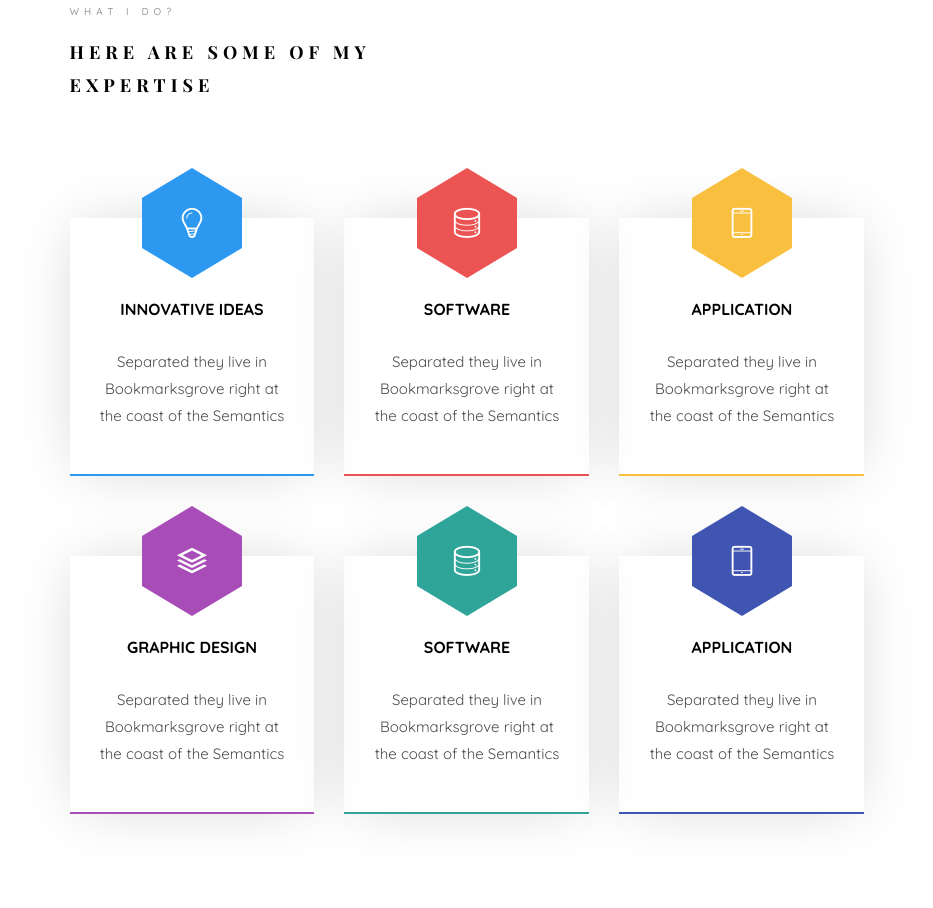
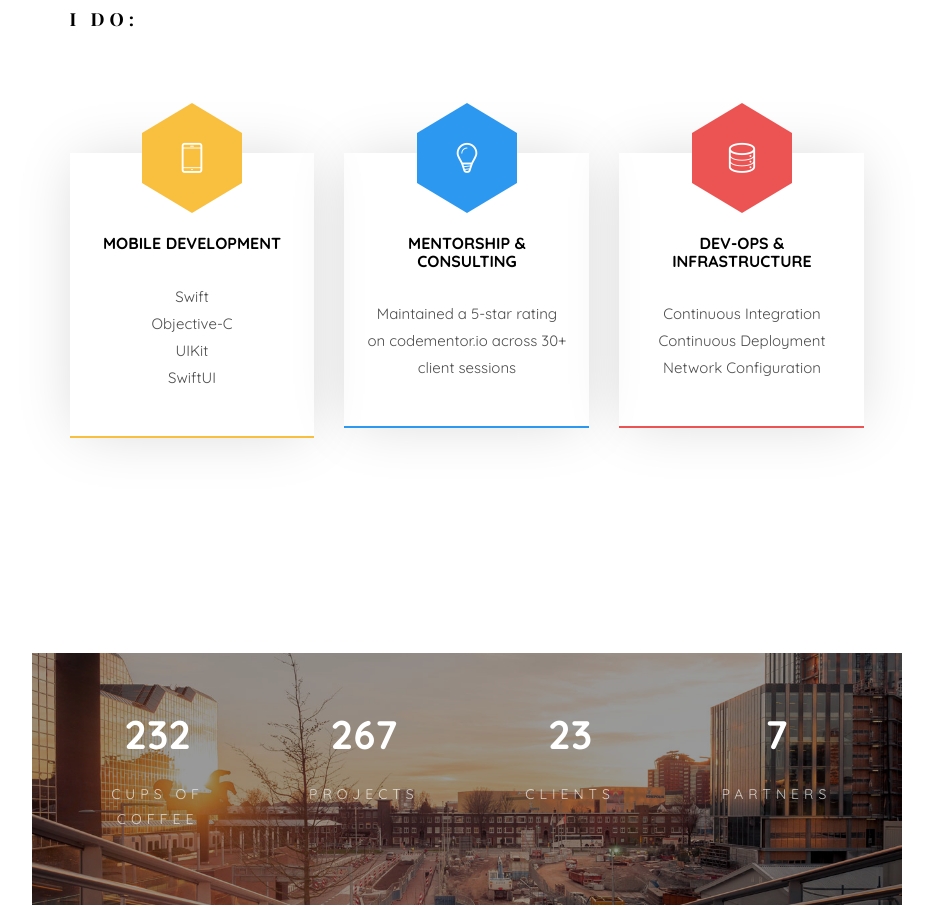
Before and after one commit to reidnez/reidnez.github.io, a plain HTML site: page index.html in a window 1280 px wide. Shown: the part 1493-2401 px from the top of the page, without its empty margins (323-1256 px from the left). Drawn offline with nearby package versions, Linux system fonts and the light colour scheme; files whose address does not match are found by name; a web font is replaced by a local one.

Commit message:
Services

```diff
--- a/index.html
+++ b/index.html
@@ -179,19 +179,29 @@ Copyright <script>document.write(new Date().getFullYear());</script><br>Template
 				<div class="colorlib-narrow-content">
 					<div class="row">
 						<div class="col-md-6 col-md-offset-3 col-md-pull-3 animate-box" data-animate-effect="fadeInLeft">
-							<span class="heading-meta">What I do?</span>
-							<h2 class="colorlib-heading">Here are some of my expertise</h2>
+							<h2 class="colorlib-heading">I do:</h2>
 						</div>
 					</div>
 					<div class="row row-pt-md">
+						<div class="col-md-4 text-center animate-box">
+							<div class="services color-3">
+								<span class="icon">
+									<i class="icon-phone3"></i>
+								</span>
+								<div class="desc">
+									<h3>Mobile Development</h3>
+									<p>Swift<br>Objective-C<br>UIKit<br>SwiftUI</p>
+								</div>
+							</div>
+						</div>
 						<div class="col-md-4 text-center animate-box">
 							<div class="services color-1">
 								<span class="icon">
 									<i class="icon-bulb"></i>
 								</span>
 								<div class="desc">
-									<h3>Innovative Ideas</h3>
-									<p>Separated they live in Bookmarksgrove right at the coast of the Semantics</p>
+									<h3>Mentorship & Consulting</h3>
+									<p>Maintained a 5-star rating on codementor.io across 30+ client sessions</p>
 								</div>
 							</div>
 						</div>
@@ -201,55 +211,13 @@ Copyright <script>document.write(new Date().getFullYear());</script><br>Template
 									<i class="icon-data"></i>
 								</span>
 								<div class="desc">
-									<h3>Software</h3>
-									<p>Separated they live in Bookmarksgrove right at the coast of the Semantics</p>
+									<h3>Dev-Ops & Infrastructure</h3>
+									<p>Continuous Integration<br>Continuous Deployment<br>Network Configuration</p>
 								</div>
 							</div>
 						</div>
-						<div class="col-md-4 text-center animate-box">
-							<div class="services color-3">
-								<span class="icon">
-									<i class="icon-phone3"></i>
-								</span>
-								<div class="desc">
-									<h3>Application</h3>
-									<p>Separated they live in Bookmarksgrove right at the coast of the Semantics</p>
-								</div>
-							</div>
-						</div>
-						<div class="col-md-4 text-center animate-box">
-							<div class="services color-4">
-								<span class="icon">
-									<i class="icon-layers2"></i>
-								</span>
-								<div class="desc">
-									<h3>Graphic Design</h3>
-									<p>Separated they live in Bookmarksgrove right at the coast of the Semantics</p>
-								</div>
-							</div>
-						</div>
-						<div class="col-md-4 text-center animate-box">
-							<div class="services color-5">
-								<span class="icon">
-									<i class="icon-data"></i>
-								</span>
-								<div class="desc">
-									<h3>Software</h3>
-									<p>Separated they live in Bookmarksgrove right at the coast of the Semantics</p>
-								</div>
-							</div>
-						</div>
-						<div class="col-md-4 text-center animate-box">
-							<div class="services color-6">
-								<span class="icon">
-									<i class="icon-phone3"></i>
-								</span>
-								<div class="desc">
-									<h3>Application</h3>
-									<p>Separated they live in Bookmarksgrove right at the coast of the Semantics</p>
-								</div>
-							</div>
-						</div>
+
+
 					</div>
 				</div>
 			</section>
```
